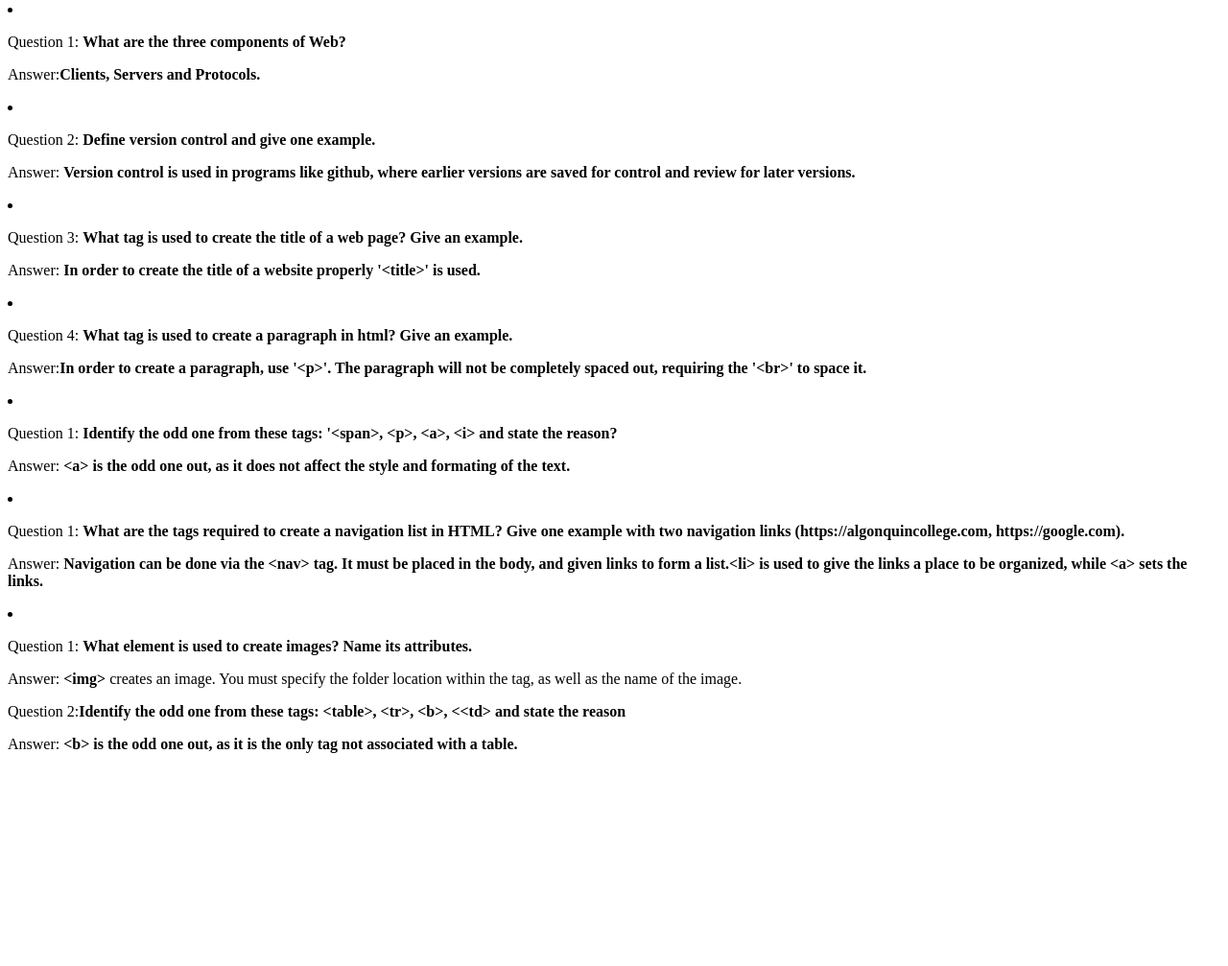
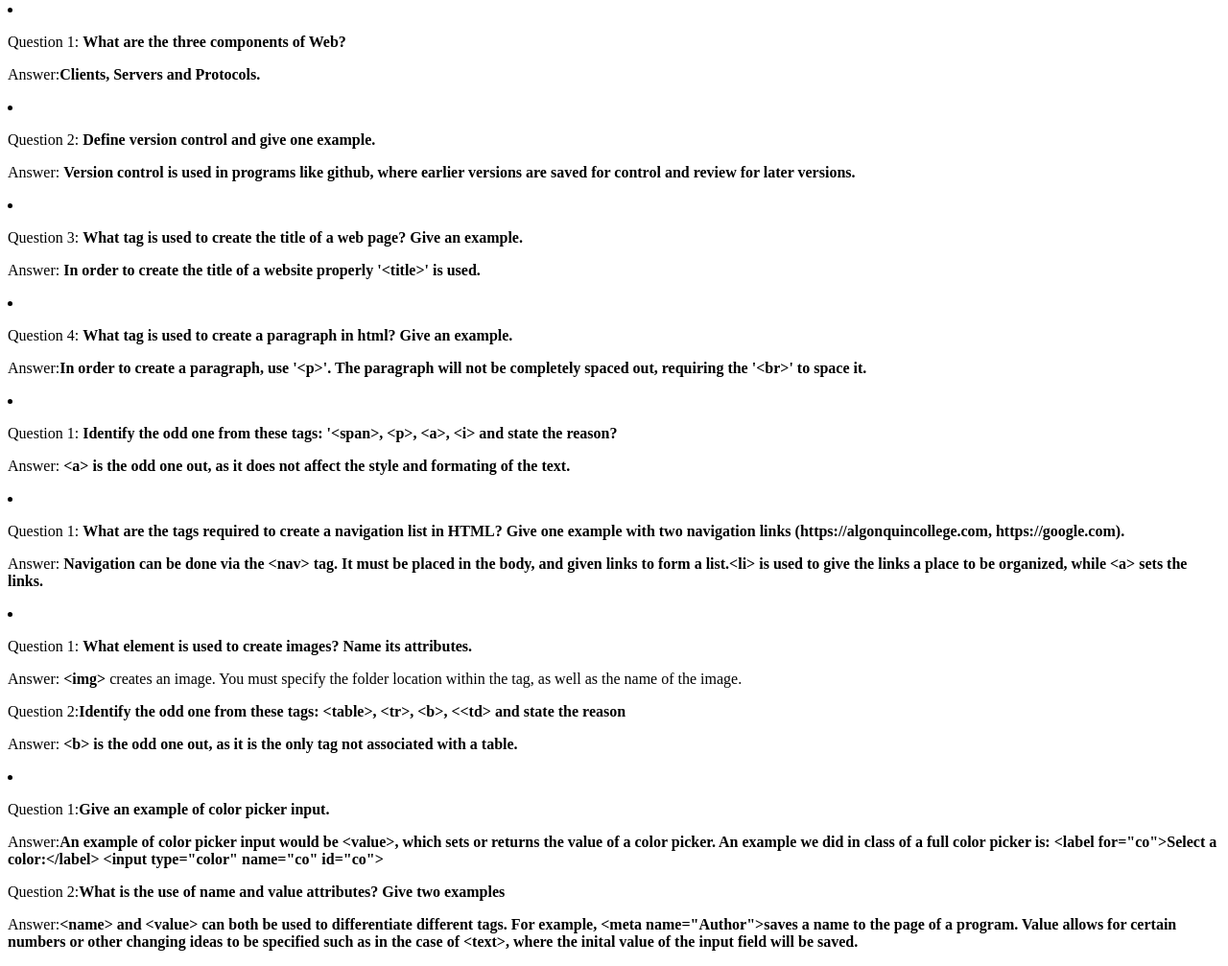
Before and after one commit to maca0106/maca0106.github.io, a plain HTML site: page lib2024/qa/index.html in a window 1280 px wide. Shown: the part 79-1086 px from the top of the page at 96% size. Before the commit the page ends 880 px from the top, so only its background shows below. Drawn offline with Linux system fonts and the light colour scheme.

Commit message:
Update index.html
qa update

```diff
--- a/lib2024/qa/index.html
+++ b/lib2024/qa/index.html
@@ -46,7 +46,14 @@
 	<p>Answer: <strong>&lt;img&gt;</strong> creates an image. You must specify the folder location within the tag, as well as the name of the image.</p>
 	<p>Question 2:<strong>Identify the odd one from these tags: &lt;table&gt;, &lt;tr&gt;, &lt;b&gt;, <&lt;td&gt;  and state the reason</strong></p>
 	<p>Answer: <strong> &lt;b&gt; is the odd one out, as it is the only tag not associated with a table. </strong></p>
-
+</li>
+<li>
+	<p>Question 1:<strong>Give an example of color picker input.</strong></p>
+	<p>Answer:<strong>An example of color picker input would be &lt;value&gt;, which sets or returns the value of a color picker. An example we did in class of a full color picker is: &lt;label for="co"&gt;Select a color:&lt;/label&gt;
+					&lt;input type="color" name="co" id="co"&gt;
+				</strong></p>
+	<p>Question 2:<strong>What is the use of name and value attributes? Give two examples</strong></p>
+	<p>Answer:<strong>&lt;name&gt; and &lt;value&gt; can both be used to differentiate different tags. For example, &lt;meta name="Author"&gt;saves a name to the page of a program. Value allows for certain numbers or other changing ideas to be specified such as in the case of &lt;text&gt;, where the inital value of the input field will be saved. </strong></p>
 </li>
 </body>
 </html>
```
